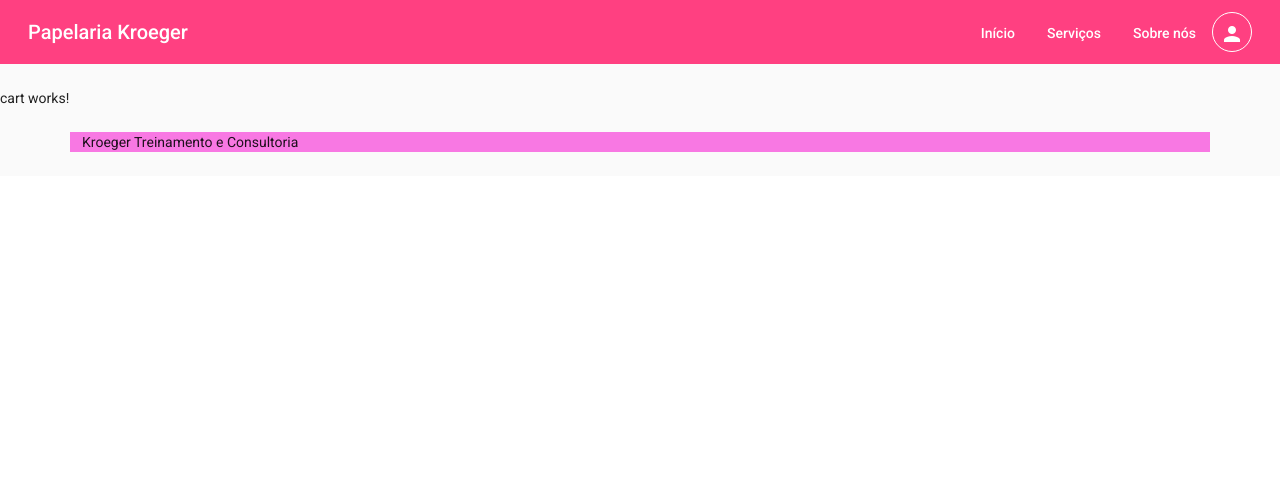
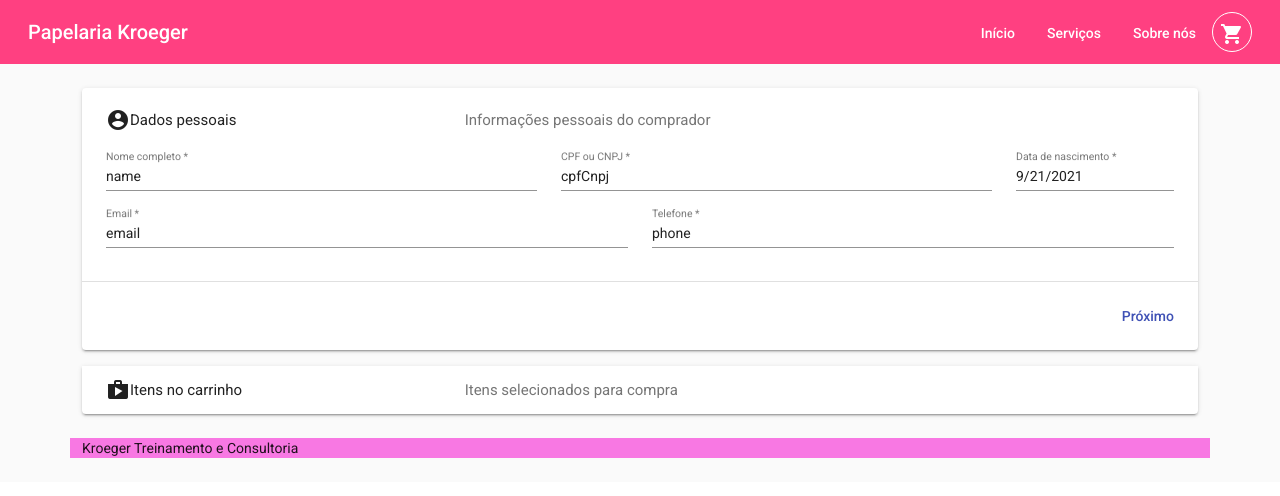
Before and after one commit to root6439/angular-spring-kroeger, an Angular app: page /cart in a window 1280 px wide. Shown: the top 496 px of the page. Built offline with nearby package versions, Linux system fonts and the light colour scheme.

Commit message:
Implementado card customizado

```diff
--- a/src/app/app.component.ts
+++ b/src/app/app.component.ts
@@ -1,3 +1,4 @@
+import { AuthService } from './modules/user/auth.service';
 import { Component } from '@angular/core';
 
 @Component({
@@ -6,6 +7,8 @@ import { Component } from '@angular/core';
   styleUrls: ['./app.component.css'],
 })
 export class AppComponent {
+  constructor(private authService: AuthService) {}
+
   title = 'kroeger-website';
 
   listMenus: string[] = [
@@ -14,6 +17,19 @@ export class AppComponent {
     'Contratar agora',
     'Sobre nós',
     'Dúvidas frequentes',
-    'Meu carrinho'
+    'Meu carrinho',
   ];
+
+  ngOnInit() {
+    this.authService.currentUser = {
+      id: 1,
+      name: 'name',
+      email: 'email',
+      cpfCnpj: 'cpfCnpj',
+      phone: 'phone',
+      username: 'username',
+      password: 'password',
+      birthday: new Date().toLocaleDateString()
+    };
+  }
 }
--- a/src/app/components/cart/cart.component.html
+++ b/src/app/components/cart/cart.component.html
@@ -1 +1,143 @@
-<p>cart works!</p>
+<div class="container-lg">
+  <form [formGroup]="formCart" (ngSubmit)="shop()">
+    <mat-accordion class="example-headers-align">
+      <mat-expansion-panel
+        [expanded]="step === 0"
+        (opened)="setStep(0)"
+        hideToggle
+      >
+        <mat-expansion-panel-header>
+          <mat-panel-title>
+            <mat-icon>account_circle</mat-icon>
+            Dados pessoais
+          </mat-panel-title>
+          <mat-panel-description>
+            Informações pessoais do comprador
+          </mat-panel-description>
+        </mat-expansion-panel-header>
+
+        <div class="row">
+          <div class="col-sm-5">
+            <mat-form-field>
+              <mat-label>Nome completo</mat-label>
+              <input matInput formControlName="name" />
+            </mat-form-field>
+          </div>
+
+          <div class="col-sm-5">
+            <mat-form-field>
+              <mat-label>CPF ou CNPJ</mat-label>
+              <input matInput formControlName="cpfCnpj" />
+            </mat-form-field>
+          </div>
+
+          <div class="col-sm-2">
+            <mat-form-field>
+              <mat-label>Data de nascimento</mat-label>
+              <input matInput formControlName="birthday" />
+            </mat-form-field>
+          </div>
+        </div>
+
+        <div class="row">
+          <div class="col-sm-6">
+            <mat-form-field>
+              <mat-label>Email</mat-label>
+              <input matInput formControlName="email" />
+            </mat-form-field>
+          </div>
+
+          <div class="col-sm-6">
+            <mat-form-field>
+              <mat-label>Telefone</mat-label>
+              <input matInput formControlName="phone" />
+            </mat-form-field>
+          </div>
+        </div>
+
+        <mat-action-row>
+          <button mat-button color="primary" (click)="nextStep()">
+            Próximo
+          </button>
+        </mat-action-row>
+      </mat-expansion-panel>
+
+      <mat-expansion-panel
+        [expanded]="step === 1"
+        (opened)="setStep(1)"
+        hideToggle
+      >
+        <mat-expansion-panel-header>
+          <mat-panel-title>
+            <mat-icon>shop</mat-icon>Itens no carrinho
+          </mat-panel-title>
+          <mat-panel-description>
+            Itens selecionados para compra
+          </mat-panel-description>
+        </mat-expansion-panel-header>
+
+        <div class="row my-2">
+          <card-form-shop
+            title="titulo"
+            description="descricaodescricaodescricaodes cricaodescricao descricaodescr ica odescricaode scricaode scricao descricaodescricao"
+            [price]="500"
+            [quantity]="3"
+          ></card-form-shop>
+        </div>
+
+        <div class="row my-2">
+          <card-form-shop
+            title="titulo"
+            description="descricaodescricaodescricaodes cricaodescricao descricaodescr ica odescricaode scricaode scricao descricaodescricao"
+            [price]="500"
+            [quantity]="3"
+          ></card-form-shop>
+        </div>
+
+        <div class="row my-2">
+          <card-form-shop
+            title="titulo"
+            description="descricaodescricaodescricaodes cricaodescricao descricaodescr ica odescricaode scricaode scricao descricaodescricao"
+            [price]="500"
+            [quantity]="3"
+          ></card-form-shop>
+        </div>
+
+        <mat-action-row>
+          <button mat-button color="warn" (click)="prevStep()">Previous</button>
+          <button mat-button color="primary" (click)="nextStep()">Next</button>
+        </mat-action-row>
+      </mat-expansion-panel>
+
+      <!-- <mat-expansion-panel
+      [expanded]="step === 2"
+      (opened)="setStep(2)"
+      hideToggle
+    >
+      <mat-expansion-panel-header>
+        <mat-panel-title> Day of the trip </mat-panel-title>
+        <mat-panel-description>
+          Inform the date you wish to travel
+          <mat-icon>date_range</mat-icon>
+        </mat-panel-description>
+      </mat-expansion-panel-header>
+
+      <mat-form-field appearance="fill">
+        <mat-label>Date</mat-label>
+        <input
+          matInput
+          [matDatepicker]="picker"
+          (focus)="picker.open()"
+          readonly
+        />
+      </mat-form-field>
+      <mat-datepicker #picker></mat-datepicker> -->
+
+      <!-- <mat-action-row>
+        <button mat-button color="warn" (click)="prevStep()">Previous</button>
+        <button mat-button color="primary" (click)="nextStep()">End</button>
+      </mat-action-row>
+    </mat-expansion-panel> -->
+    </mat-accordion>
+  </form>
+</div>
--- a/src/app/components/cart/cart.component.ts
+++ b/src/app/components/cart/cart.component.ts
@@ -1,15 +1,63 @@
-import { Component, OnInit } from '@angular/core';
+import { FormControl, FormGroup, Validators } from '@angular/forms';
+import { AuthService } from './../../modules/user/auth.service';
+import { Component, OnInit, ViewChild } from '@angular/core';
+import { MatAccordion } from '@angular/material/expansion';
 
 @Component({
   selector: 'app-cart',
   templateUrl: './cart.component.html',
-  styleUrls: ['./cart.component.css']
+  styleUrls: ['./cart.component.css'],
 })
-export class CartComponent implements OnInit {
+export class CartComponent {
+  @ViewChild(MatAccordion) accordion: MatAccordion;
 
-  constructor() { }
+  // user data
+  name = new FormControl(
+    this.authService.currentUser.name,
+    Validators.required
+  );
+  cpfCnpj = new FormControl(
+    this.authService.currentUser.cpfCnpj,
+    Validators.required
+  );
+  email = new FormControl(this.authService.currentUser.email, [
+    Validators.required,
+    Validators.email,
+  ]);
+  phone = new FormControl(
+    this.authService.currentUser.phone,
+    Validators.required
+  );
+  birthday = new FormControl(
+    this.authService.currentUser.birthday,
+    Validators.required
+  );
 
-  ngOnInit(): void {
+  formCart = new FormGroup({
+    name: this.name,
+    cpfCnpj: this.cpfCnpj,
+    email: this.email,
+    phone: this.phone,
+    birthday: this.birthday
+  });
+
+  step = 0;
+
+  constructor(public authService: AuthService) {}
+
+  ngOnInit(): void {}
+
+  setStep(index: number) {
+    this.step = index;
   }
 
+  nextStep() {
+    this.step++;
+  }
+
+  prevStep() {
+    this.step--;
+  }
+
+  shop() {}
 }
--- /dev/null
+++ b/src/app/shared/card-form-shop/card-form-shop.component.css
@@ -0,0 +1,11 @@
+.container-sm {
+  box-shadow:
+    0px 2px 1px -1px rgb(0 0 0 / 20%),
+    0px 1px 1px 0px rgb(0 0 0 / 14%),
+    0px 1px 3px 0px rgb(0 0 0 / 12%);
+  transition: box-shadow 280ms cubic-bezier(0.4, 0, 0.2, 1);
+  display: block;
+  position: relative;
+  padding: 16px;
+  border-radius: 4px;
+}
--- /dev/null
+++ b/src/app/shared/card-form-shop/card-form-shop.component.html
@@ -0,0 +1,27 @@
+<div class="container-sm">
+  <div class="row d-flex align-items-center">
+    <div class="col-sm-4">
+      <img src="/assets/images/servico1.jpeg" alt="" class="img-fluid" />
+    </div>
+
+    <div class="col-sm-6">
+      <div class="row">
+        <h2>
+          {{ title }}
+        </h2>
+      </div>
+      <div class="row">
+        {{ description }}
+      </div>
+      <br />
+      <div class="row">Valor unitário: {{ price | currency: "BRL" }}</div>
+      <div class="row">Quantidade: {{ quantity }}</div>
+    </div>
+
+    <div class="col-sm-2">
+      <span class="success">
+        Valor total: {{ price * quantity | currency: "BRL" }}
+      </span>
+    </div>
+  </div>
+</div>
--- a/src/app/shared/models/User.model.ts
+++ b/src/app/shared/models/User.model.ts
@@ -1,8 +1,10 @@
 export interface IUser {
   id: number;
   name: string;
+  email: string;
   cpfCnpj: string;
   phone: string;
   username: string;
   password: string;
+  birthday: string
 }
```
Also changed, not shown: src/app/app.module.ts (+17 -1 lines), src/app/shared/card-form-shop/card-form-shop.component.ts (added, +23 -0 lines), 1 other file (tests, documents, lock files or other folders).
